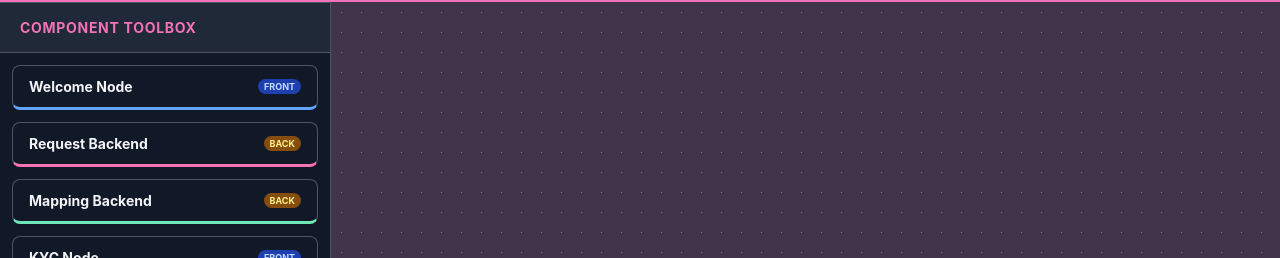
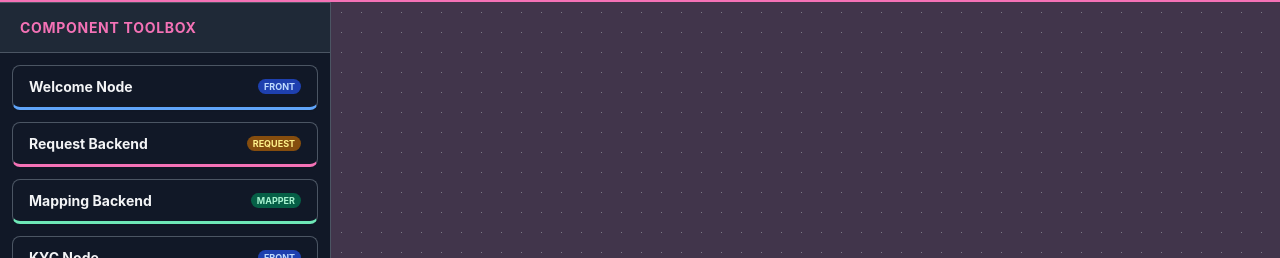
Before and after one commit to juan-malonso/aero-stream-example, a Next.js app: page /builder in a window 1280 px wide. Shown: the part 66-324 px from the top of the page. Built offline with nearby package versions, Linux system fonts and the light colour scheme; no server answers.

Commit message:
feat: split back steps

```diff
--- a/src/aero-stream-example-library/steps/mapping/builder.tsx
+++ b/src/aero-stream-example-library/steps/mapping/builder.tsx
@@ -9,7 +9,7 @@ export const mappingBuilderStep: BuilderStepDefinition = {
   toolboxLabel: 'Mapping Backend',
   nodeType: 'mappingStep',
   executionType: 'mapping',
-  executionMode: 'BACK',
+  executionMode: 'MAPPER',
   fields: ['givenName', 'familyName', 'contactEmail', 'city'],
   propKeys: [],
   accentColor: colors.emerald600,
--- a/src/aero-stream-example-library/steps/request/builder.tsx
+++ b/src/aero-stream-example-library/steps/request/builder.tsx
@@ -9,7 +9,7 @@ export const requestBuilderStep: BuilderStepDefinition = {
   toolboxLabel: 'Request Backend',
   nodeType: 'requestStep',
   executionType: 'request',
-  executionMode: 'BACK',
+  executionMode: 'REQUEST',
   fields: ['firstName', 'lastName', 'address', 'city', 'country', 'email', 'phone', 'company'],
   propKeys: [],
   accentColor: colors.pink500,
--- a/src/aero-stream-example-library/types.ts
+++ b/src/aero-stream-example-library/types.ts
@@ -8,7 +8,7 @@ export interface BuilderStepDefinition {
   toolboxLabel: string;
   nodeType: string;
   executionType: string;
-  executionMode?: 'FRONT' | 'BACK';
+  executionMode?: 'FRONT' | 'MAPPER' | 'REQUEST';
   fields: string[];
   propKeys: string[];
   accentColor: string;
--- a/src/styles/theme.ts
+++ b/src/styles/theme.ts
@@ -12,7 +12,8 @@ import { colors, radii, shadows, typography } from "./tokens";
 
 export const BADGE_PALETTE: Record<string, { bg: string; text: string }> = {
   FRONT: { bg: colors.blue100, text: colors.blue700 },
-  BACK: { bg: colors.yellow100, text: colors.yellow700 },
+  MAPPER: { bg: colors.emerald100, text: colors.emerald700 },
+  REQUEST: { bg: colors.yellow100, text: colors.yellow700 },
 };
 
 export const badgeStyle = (mode: string): CSSProperties => {
```
